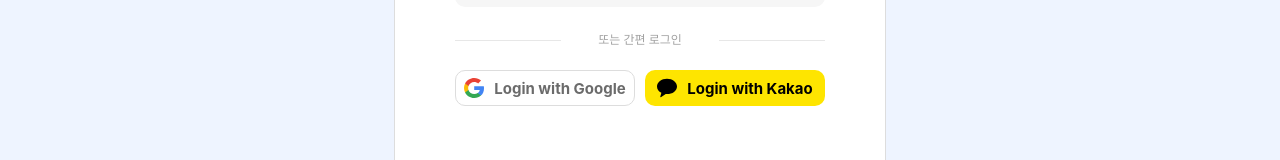
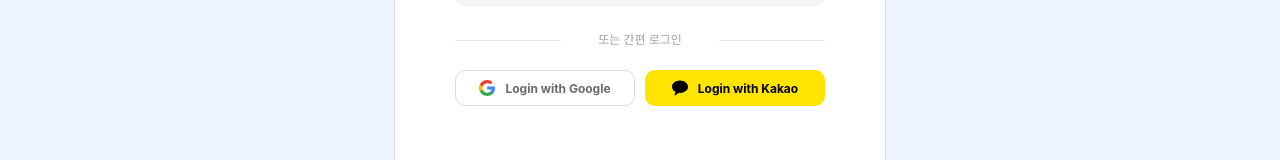
Before and after one commit to If-Aim/internie-front, a React (Vite) app: page /login in a window 1280 px wide. Shown: the part 603-763 px from the top of the page. Built offline with nearby package versions, Linux system fonts and the light colour scheme; no server answers; a web font is replaced by a local one.

Commit message:
style:pc로그인 스타일 수정 #5

```diff
--- a/src/pages/login/desktop/login.css
+++ b/src/pages/login/desktop/login.css
@@ -40,7 +40,7 @@
 .login-desktop-social-divider::after { margin-left: 37px; }
 
 .login-desktop-socials { display: grid; grid-template-columns: 1fr 1fr; gap: 10px; margin-top: -3px; }
-.login-desktop-socials .login-desktop-btn { height: 36px; font-size: 15px; font-weight: 700; }
+.login-desktop-socials .login-desktop-btn { height: 36px; font-size: 12px; font-weight: 700; }
 
 .login-desktop-join { margin-top: 28px; font-size: 14px; line-height: 1.5; color: rgba(0, 0, 0, 0.45); }
 .login-desktop-join button { margin-left: 4px; border: none; background: transparent; padding: 0; font-size: 14px; line-height: 1.5; font-weight: 700; color: #111; text-decoration: underline; cursor: not-allowed; }
--- a/src/pages/login/desktop/login.tsx
+++ b/src/pages/login/desktop/login.tsx
@@ -69,12 +69,12 @@ export default function Login(): React.ReactElement {
 
                         <div className="login-desktop-socials">
                             <button type="button" className="login-desktop-btn google" onClick={handleServicePreparing} aria-label={t("login.startWithGoogleAria")}>
-                                <img src="/logos/google_Logo.svg" alt="" width={20} height={20} />
+                                <img src="/logos/google_Logo.svg" alt="" width={16} height={16} />
                                 <span>{t("login.loginWithGoogle")}</span>
                             </button>
 
                             <button type="button" className="login-desktop-btn kakao" onClick={() => go(kakaoAuthUrl)} aria-label={t("login.startWithKakaoAria")}>
-                                <img src="/logos/kakao_Logo.svg" alt="" width={20} height={20} />
+                                <img src="/logos/kakao_Logo.svg" alt="" width={16} height={16} />
                                 <span>{t("login.loginWithKakao")}</span>
                             </button>
                         </div>
```
